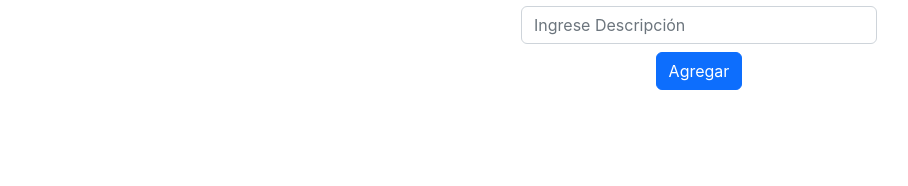
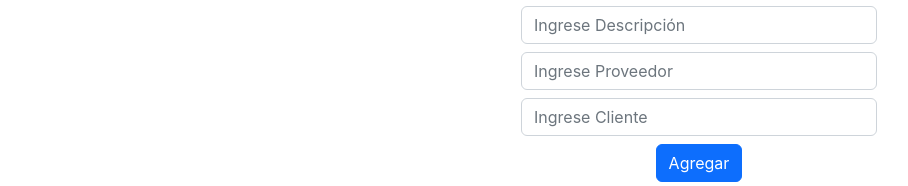
Before and after one commit to luiel/Diplomado, a React (Create React App) app: page / in a window 1280 px wide. Shown: the part 206-392 px from the top of the page, without its empty margins (321-1229 px from the left). Built offline with nearby package versions, Linux system fonts and the light colour scheme; no server answers; the database is empty.

Commit message:
Actualizacion

```diff
--- a/src/components/Formulario.jsx
+++ b/src/components/Formulario.jsx
@@ -7,6 +7,8 @@ const Formulario = () => {
     const [fruta, setFruta] = useState('');
     const [descripcion, setDescripcion] = useState('');
     const [listaFrutas, setListaFrutas] = useState([])
+    const [proveedor, setProveedor] = useState('');
+    const [cliente, setCliente] = useState('');
 
 
     useEffect(() => {
@@ -41,16 +43,21 @@ const Formulario = () => {
 
             const data = await addDoc(collection(db,'frutas'),{
                 nombreFruta: fruta,
-                nombreDescripcion: descripcion
+                nombreDescripcion: descripcion,
+                nombreProveedor: proveedor,
+                nombreCliente: cliente,
+
             })
 
             setListaFrutas([
                 ...listaFrutas,
-                {nombreFruta:fruta, nombreDescripcion:descripcion, id:data.id}
+                {nombreFruta:fruta, nombreDescripcion:descripcion, nombreProveedor:proveedor, nombreCliente:cliente, id:data.id}
             ])
 
             setFruta('')
             setDescripcion('')
+            setProveedor('')
+            setCliente('')
             e.target.reset()
         }catch(error){
             console.log(error)
@@ -68,7 +75,7 @@ const Formulario = () => {
                     {
                         listaFrutas.map(item =>(
                             <li className='list-group-item' key={item.id}>
-                                <span className='lead'>{item.nombreFruta}-{item.nombreDescripcion}</span>
+                                <span className='lead'>{item.nombreFruta}-{item.nombreDescripcion}-{item.nombreProveedor}-{item.nombreCliente}</span>
                                 <button className='btn btn-danger btn-sm float-end mx-2' onClick={()=>eliminar(item.id)}>Eliminar</button>
                             </li>
                         ))
@@ -93,7 +100,22 @@ const Formulario = () => {
                 type="text"
                 placeholder='Ingrese Descripción'
                 onChange={(e) => setDescripcion(e.target.value)}
-                value = {descripcion}></input>
+                value = {descripcion}>
+                </input>
+                <input
+                className='form-control mb-2'
+                type="text"
+                placeholder='Ingrese Proveedor'
+                onChange={(e)=>setProveedor(e.target.value)}
+                value = {proveedor}
+                ></input>
+                <input
+                className='form-control mb-2'
+                type="text"
+                placeholder='Ingrese Cliente'
+                onChange={(e) => setCliente(e.target.value)}
+                value = {cliente}>
+                </input>
                 <button
                 className='btn btn-primary btn-block'
                 type='submit'
```
